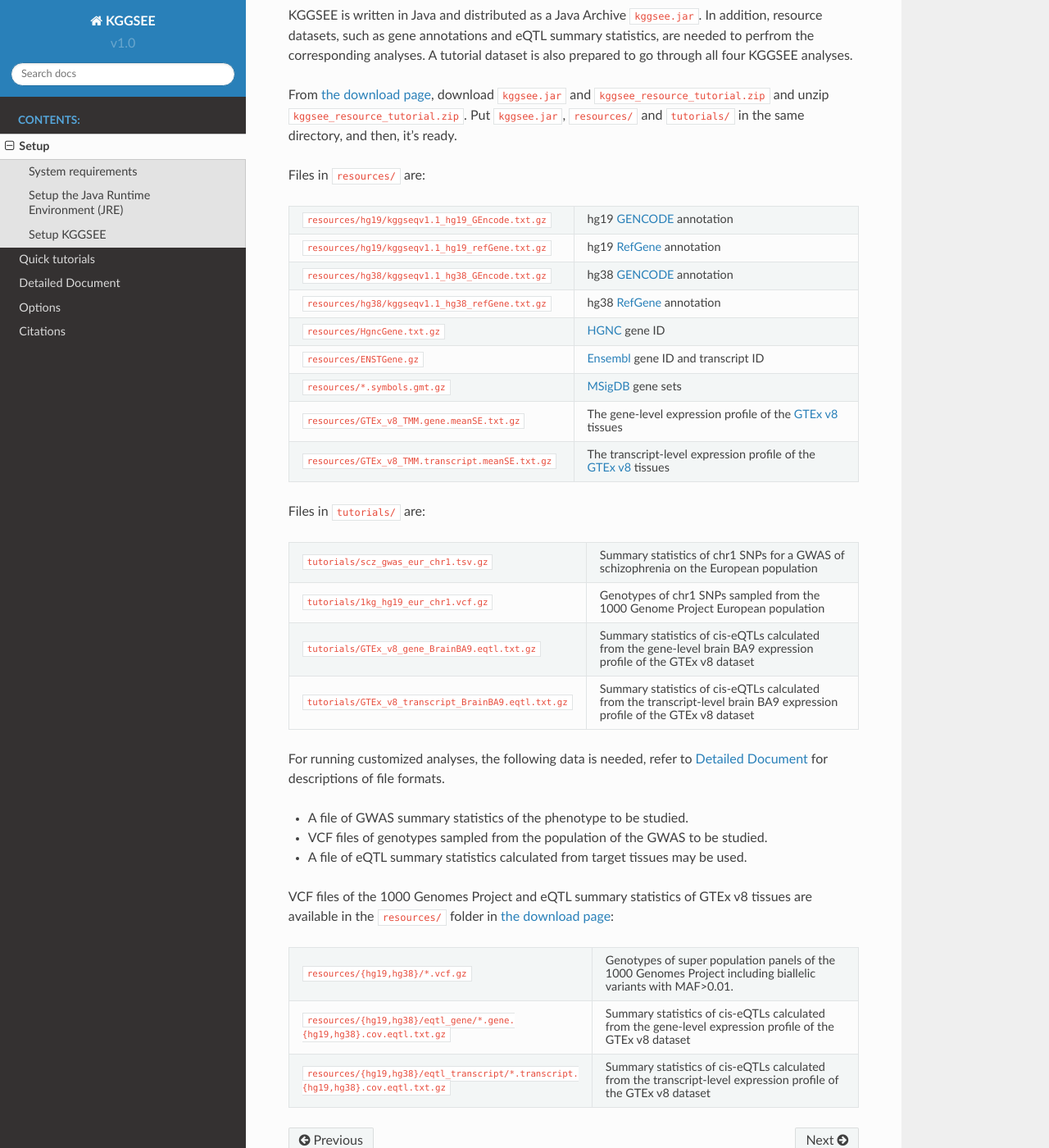
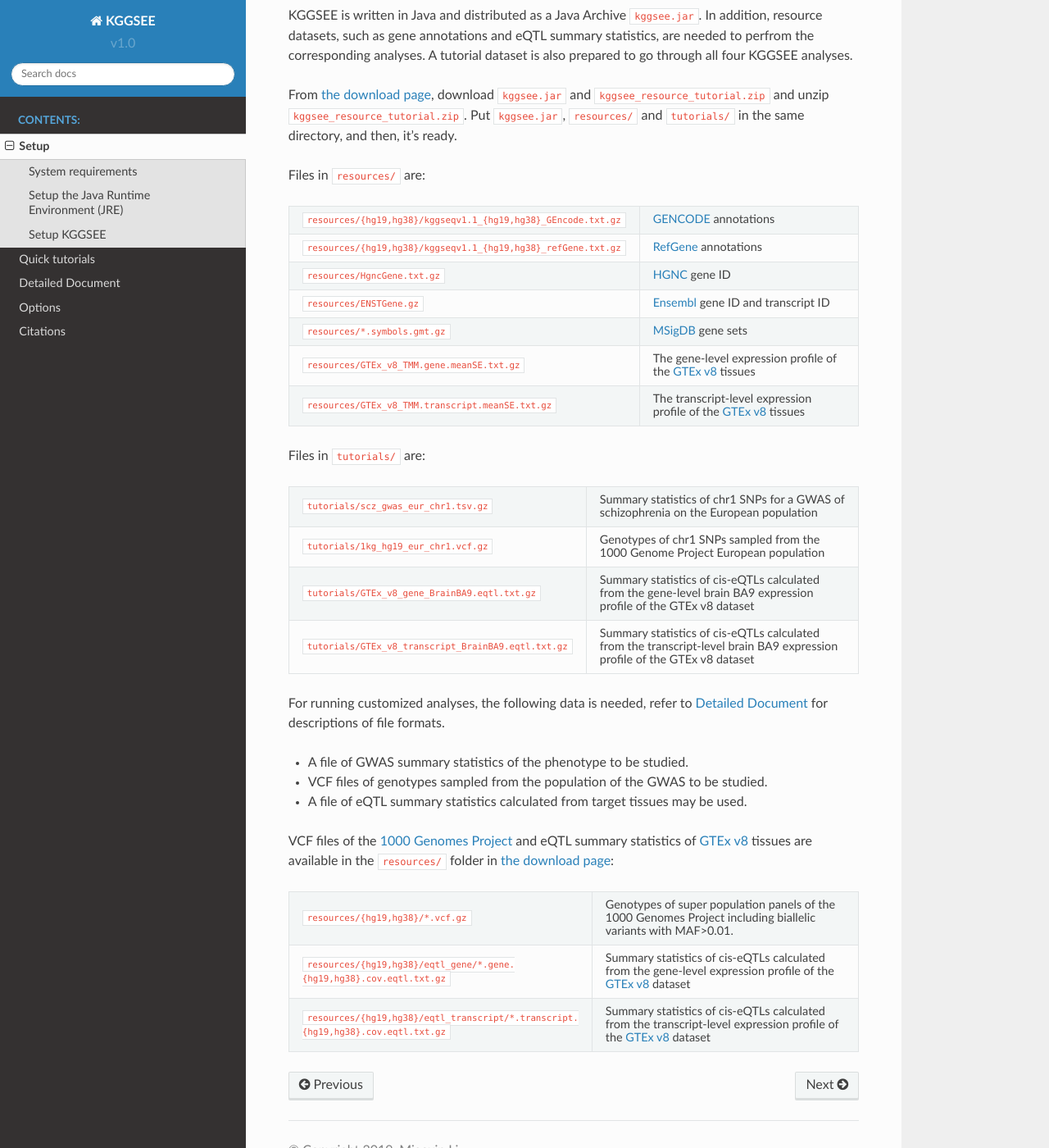
Before and after one commit to pmglab/KGGSEE, a Sphinx documentation site: the page built from doc/source/setup.rst, in a window 1280 px wide and 1400 px high, scrolled down 698 px. Shown: the whole window at 82% size. Built offline with Sphinx 7.4.7 and the Read the Docs theme 2.0.0, drawn with Linux system fonts in a browser that asks for light colours.

Commit message:
Update setup.rst

```diff
--- a/doc/source/setup.rst
+++ b/doc/source/setup.rst
@@ -46,14 +46,10 @@ Files in ``resources/`` are:
     :header-rows: 0
     :class: tight-table
 
-    * - ``resources/hg19/kggseqv1.1_hg19_GEncode.txt.gz``
-      - hg19 `GENCODE <https://www.gencodegenes.org>`_ annotation
-    * - ``resources/hg19/kggseqv1.1_hg19_refGene.txt.gz``
-      - hg19 `RefGene <https://www.ncbi.nlm.nih.gov/refseq/rsg>`_ annotation
-    * - ``resources/hg38/kggseqv1.1_hg38_GEncode.txt.gz``
-      - hg38 `GENCODE <https://www.gencodegenes.org>`_ annotation
-    * - ``resources/hg38/kggseqv1.1_hg38_refGene.txt.gz``
-      - hg38 `RefGene <https://www.ncbi.nlm.nih.gov/refseq/rsg>`_ annotation
+    * - ``resources/{hg19,hg38}/kggseqv1.1_{hg19,hg38}_GEncode.txt.gz``
+      - `GENCODE <https://www.gencodegenes.org>`_ annotations
+    * - ``resources/{hg19,hg38}/kggseqv1.1_{hg19,hg38}_refGene.txt.gz``
+      - `RefGene <https://www.ncbi.nlm.nih.gov/refseq/rsg>`_ annotations
     * - ``resources/HgncGene.txt.gz``
       - `HGNC <https://www.genenames.org>`_ gene ID
     * - ``resources/ENSTGene.gz``
@@ -89,7 +85,7 @@ For running customized analyses, the following data is needed, refer to :ref:`De
 * VCF files of genotypes sampled from the population of the GWAS to be studied.
 * A file of eQTL summary statistics calculated from target tissues may be used.
 
-VCF files of the 1000 Genomes Project and eQTL summary statistics of GTEx v8 tissues are available in the ``resources/`` folder in `the download page <http://pmglab.top/kggsee/#/download>`_:
+VCF files of the `1000 Genomes Project <https://ftp-trace.ncbi.nih.gov/1000genomes/ftp/release/20130502/>`_ and eQTL summary statistics of `GTEx v8 <https://www.gtexportal.org/home/>`_  tissues are available in the ``resources/`` folder in `the download page <http://pmglab.top/kggsee/#/download>`_:
 
 .. list-table::
     :widths: 1 1
@@ -99,6 +95,6 @@ VCF files of the 1000 Genomes Project and eQTL summary statistics of GTEx v8 tis
     * - ``resources/{hg19,hg38}/*.vcf.gz``
       - Genotypes of super population panels of the 1000 Genomes Project including biallelic variants with MAF>0.01.
     * - ``resources/{hg19,hg38}/eqtl_gene/*.gene.{hg19,hg38}.cov.eqtl.txt.gz``
-      - Summary statistics of cis-eQTLs calculated from the gene-level expression profile of the GTEx v8 dataset
+      - Summary statistics of cis-eQTLs calculated from the gene-level expression profile of the `GTEx v8 <https://www.gtexportal.org/home/>`_ dataset
     * - ``resources/{hg19,hg38}/eqtl_transcript/*.transcript.{hg19,hg38}.cov.eqtl.txt.gz``
-      - Summary statistics of cis-eQTLs calculated from the transcript-level expression profile of the GTEx v8 dataset
+      - Summary statistics of cis-eQTLs calculated from the transcript-level expression profile of the `GTEx v8 <https://www.gtexportal.org/home/>`_ dataset
```
